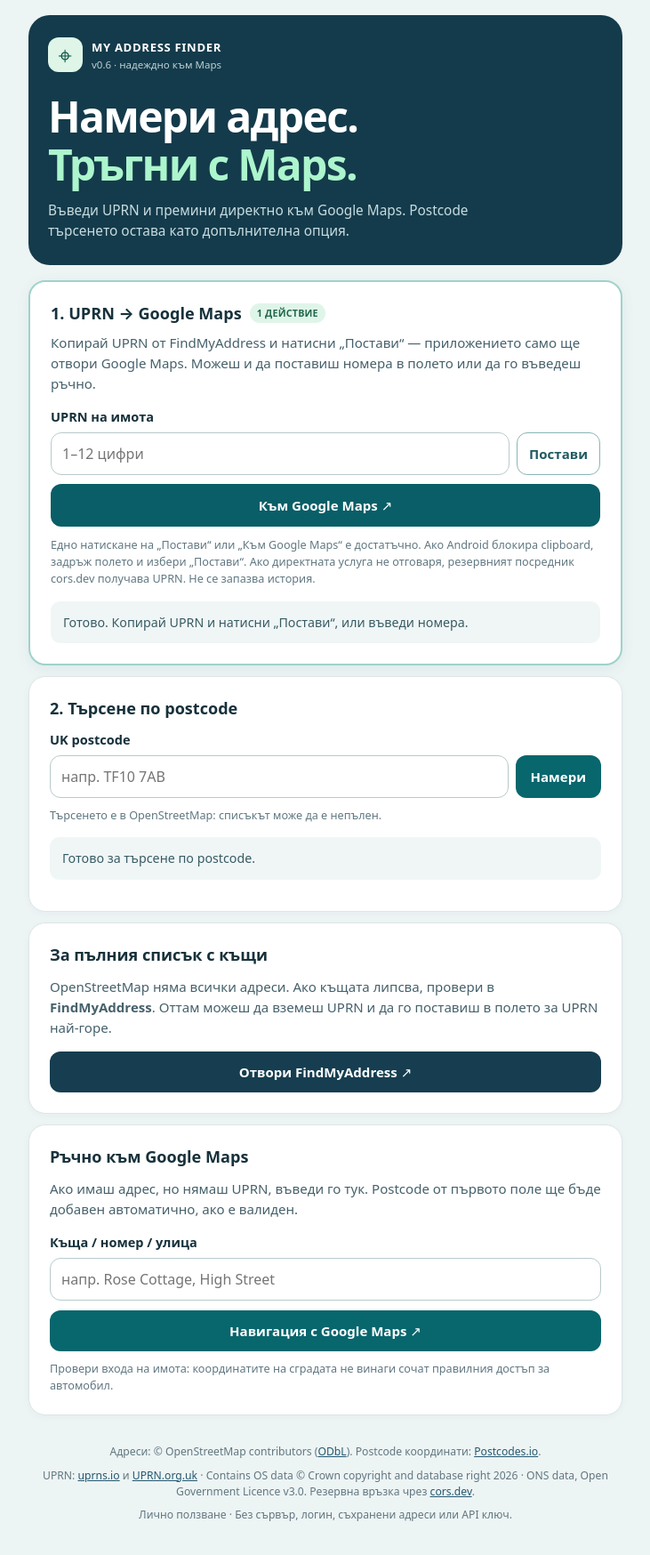
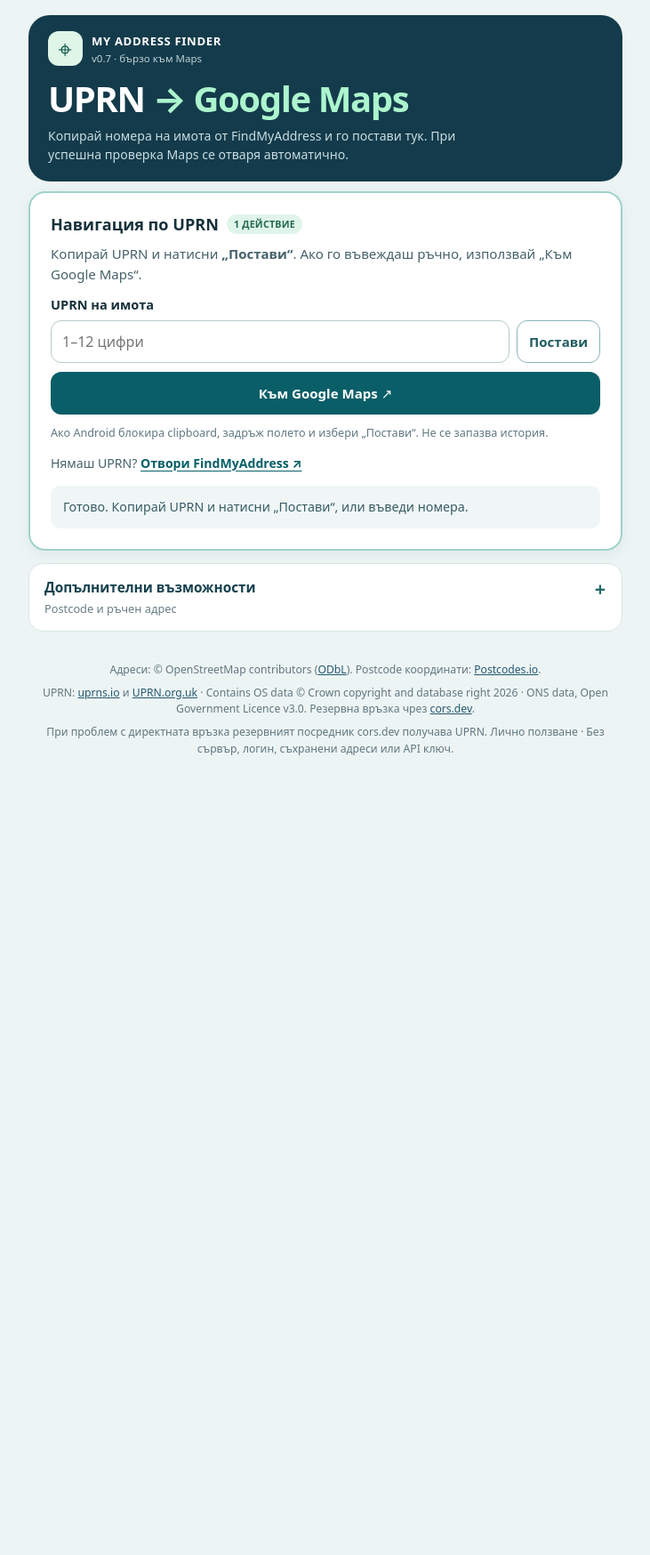
Before and after one commit to myalmaz61/maf, a plain HTML site: page index.html in a window 1280 px wide. Shown: the whole page at 89% size, without its empty margins (274-1005 px from the left). After the commit the page ends 894 px from the top, so only its background shows below. Drawn offline with Linux system fonts and the light colour scheme.

Commit message:
Add files via upload

```diff
--- a/app.js
+++ b/app.js
@@ -1,5 +1,5 @@
 "use strict";
-// My Address Finder v0.6 — reliability fixes; v0.4 UPRN providers and Maps links preserved.
+// My Address Finder v0.7 — cleaner Android UI and stricter labelled clipboard parsing; v0.6 routing preserved.
 // No analytics, API keys, UPRN history or persistent address storage.
 const $ = (id) => document.getElementById(id);
 const postcodeInput = $("postcode");
@@ -167,10 +167,15 @@ function validUprn(value) {
   return /^[1-9][0-9]{0,11}$/.test(value);
 }
 function extractUprn(text) {
-  // Accept a bare number or a single FindMyAddress-style "UPRN: 123456" line.
-  // Do not guess from arbitrary text containing other numbers.
-  const match = String(text || "").trim().match(/^(?:UPRN\s*[:#-]?\s*)?([1-9][0-9]{0,11})$/i);
-  return match ? match[1] : null;
+  // A single bare UPRN, or one explicitly labelled UPRN in pasted multi-line text.
+  // Never guess from postcode / house numbers / arbitrary unlabelled numeric text.
+  const source = String(text || "").trim();
+  if (!source || source.length > 1500) return null;
+  const onlyNumber = source.match(/^([1-9][0-9]{0,11})$/);
+  if (onlyNumber) return onlyNumber[1];
+  const matches = [...source.matchAll(/(?:^|[\r\n])\s*(?:UPRN|Unique Property Reference Number)\s*[:#–—-]?\s*([1-9][0-9]{0,11})(?![0-9])(?=\s*(?:$|[\r\n]|[;|,]))/gi)];
+  const unique = [...new Set(matches.map(m => m[1]))];
+  return unique.length === 1 ? unique[0] : null;
 }
 // The official OS Open UPRN data is republished via these public APIs.
 // First try direct API requests. A third-party proxy is used ONLY when the direct
--- a/index.html
+++ b/index.html
@@ -8,21 +8,21 @@
   <link rel="manifest" href="./manifest.webmanifest">
   <link rel="icon" type="image/png" sizes="192x192" href="./icon-192.png">
   <link rel="apple-touch-icon" href="./icon-192.png">
-  <link rel="stylesheet" href="./styles.css?v=0.6.0">
+  <link rel="stylesheet" href="./styles.css?v=0.7.0">
   <title>My Address Finder</title>
-  <script src="./app.js?v=0.6.0" defer></script>
+  <script src="./app.js?v=0.7.0" defer></script>
 </head>
 <body>
   <main class="app">
     <header class="hero">
-      <div class="brand"><span class="brand-icon" aria-hidden="true">⌖</span><span>MY ADDRESS FINDER <small>v0.6 · надеждно към Maps</small></span></div>
-      <h1>Намери адрес.<br><em>Тръгни с Maps.</em></h1>
-      <p>Въведи UPRN и премини директно към Google Maps. Postcode търсенето остава като допълнителна опция.</p>
+      <div class="brand"><span class="brand-icon" aria-hidden="true">⌖</span><span>MY ADDRESS FINDER <small>v0.7 · бързо към Maps</small></span></div>
+      <h1>UPRN <em>→ Google Maps</em></h1>
+      <p>Копирай номера на имота от FindMyAddress и го постави тук. При успешна проверка Maps се отваря автоматично.</p>
     </header>
 
     <section class="panel uprn-panel" aria-labelledby="uprn-heading">
-      <div class="section-head"><h2 id="uprn-heading">1. UPRN → Google Maps</h2><span class="new-tag">1 ДЕЙСТВИЕ</span></div>
-      <p>Копирай UPRN от FindMyAddress и натисни „Постави“ — приложението само ще отвори Google Maps. Можеш и да поставиш номера в полето или да го въведеш ръчно.</p>
+      <div class="section-head"><h2 id="uprn-heading">Навигация по UPRN</h2><span class="new-tag">1 ДЕЙСТВИЕ</span></div>
+      <p>Копирай UPRN и натисни <strong>„Постави“</strong>. Ако го въвеждаш ръчно, използвай „Към Google Maps“.</p>
       <form id="uprn-form" novalidate>
         <label for="uprn">UPRN на имота</label>
         <div class="uprn-entry">
@@ -32,22 +32,26 @@
           </div>
           <button id="uprn-btn" type="submit" class="uprn-submit">Към Google Maps ↗</button>
         </div>
-        <p class="hint" id="uprn-hint">Едно натискане на „Постави“ или „Към Google Maps“ е достатъчно. Ако Android блокира clipboard, задръж полето и избери „Постави“. Ако директната услуга не отговаря, резервният посредник cors.dev получава UPRN. Не се запазва история.</p>
+        <p class="hint" id="uprn-hint">Ако Android блокира clipboard, задръж полето и избери „Постави“. Не се запазва история.</p>
       </form>
+      <p class="uprn-findmyaddress">Нямаш UPRN? <a id="findmyaddress" href="https://www.findmyaddress.co.uk/" target="_blank" rel="noopener noreferrer">Отвори FindMyAddress ↗</a></p>
       <div id="uprn-status" class="status" role="status" aria-live="polite">Готово. Копирай UPRN и натисни „Постави“, или въведи номера.</div>
       <div id="uprn-result" class="uprn-result hidden"></div>
       <details id="uprn-debug" class="uprn-debug hidden"><summary>Подробности за грешката</summary><pre id="uprn-log"></pre><p>„CORS/мрежа“ не означава непременно, че UPRN е грешен. Ако е HTTP 404, възможно е имотът да липсва от данните.</p></details>
     </section>
 
+    <details class="additional-tools" id="additional-tools">
+      <summary>Допълнителни възможности <span>Postcode и ръчен адрес</span></summary>
+      <div class="additional-tools-content">
         <section class="panel" aria-labelledby="search-heading">
-      <h2 id="search-heading">2. Търсене по postcode</h2>
+          <h2 id="search-heading">Търсене по postcode</h2>
           <form id="search-form" novalidate>
             <label for="postcode">UK postcode</label>
             <div class="search-row">
               <input id="postcode" name="postcode" type="text" inputmode="text" autocomplete="postal-code" autocapitalize="characters" spellcheck="false" maxlength="9" placeholder="напр. TF10 7AB" required aria-describedby="postcode-hint">
               <button id="search-btn" type="submit">Намери</button>
             </div>
-        <p class="hint" id="postcode-hint">Търсенето е в OpenStreetMap: списъкът може да е непълен.</p>
+            <p class="hint" id="postcode-hint">Търсенето е в OpenStreetMap. Списъкът може да е непълен.</p>
           </form>
           <div id="status" class="status" role="status" aria-live="polite">Готово за търсене по postcode.</div>
           <div id="meta" class="meta hidden"></div>
@@ -55,27 +59,23 @@
           <div id="retry-wrap" class="hidden extra-actions"><button type="button" id="retry-btn" class="secondary">Опитай друг сървър</button></div>
         </section>
 
-    <section class="panel" aria-labelledby="official-heading">
-      <h2 id="official-heading">За пълния списък с къщи</h2>
-      <p>OpenStreetMap няма всички адреси. Ако къщата липсва, провери в <strong>FindMyAddress</strong>. Оттам можеш да вземеш UPRN и да го поставиш в полето за UPRN най-горе.</p>
-      <a id="findmyaddress" class="link-button" href="https://www.findmyaddress.co.uk/" target="_blank" rel="noopener noreferrer">Отвори FindMyAddress ↗</a>
-    </section>
-
         <section class="panel" aria-labelledby="manual-heading">
           <h2 id="manual-heading">Ръчно към Google Maps</h2>
-      <p>Ако имаш адрес, но нямаш UPRN, въведи го тук. Postcode от първото поле ще бъде добавен автоматично, ако е валиден.</p>
+          <p>Ако имаш адрес, но нямаш UPRN, въведи го тук. Postcode от полето по-горе ще бъде добавен автоматично, ако е валиден.</p>
           <form id="manual-form">
             <label for="manual-address">Къща / номер / улица</label>
             <input id="manual-address" type="text" placeholder="напр. Rose Cottage, High Street" maxlength="200" required>
             <button type="submit" class="manual-btn">Навигация с Google Maps ↗</button>
           </form>
-      <p class="hint">Провери входа на имота: координатите на сградата не винаги сочат правилния достъп за автомобил.</p>
+          <p class="hint">Точката на имота невинаги съвпада с автомобилния вход.</p>
         </section>
+      </div>
+    </details>
 
     <footer>
       <p>Адреси: © OpenStreetMap contributors (<a href="https://www.openstreetmap.org/copyright" target="_blank" rel="noopener noreferrer">ODbL</a>). Postcode координати: <a href="https://postcodes.io/" target="_blank" rel="noopener noreferrer">Postcodes.io</a>.</p>
       <p>UPRN: <a href="https://uprns.io/" target="_blank" rel="noopener noreferrer">uprns.io</a> и <a href="https://uprn.org.uk/" target="_blank" rel="noopener noreferrer">UPRN.org.uk</a> · Contains OS data © Crown copyright and database right 2026 · ONS data, Open Government Licence v3.0. Резервна връзка чрез <a href="https://cors.dev/privacy" target="_blank" rel="noopener noreferrer">cors.dev</a>.</p>
-      <p>Лично ползване · Без сървър, логин, съхранени адреси или API ключ.</p>
+      <p>При проблем с директната връзка резервният посредник cors.dev получава UPRN. Лично ползване · Без сървър, логин, съхранени адреси или API ключ.</p>
     </footer>
   </main>
 </body>
--- a/styles.css
+++ b/styles.css
@@ -13,3 +13,21 @@
 .uprn-panel .uprn-field-row .paste-uprn-btn{min-width:84px;background:#fff;color:#205b61;border:1px solid #8ab4b6;padding:12px 13px}
 .uprn-panel .uprn-field-row .paste-uprn-btn:hover{background:#eff8f8}
 .uprn-panel .uprn-submit{width:100%;background:#095e67;min-height:48px}
+
+/* v0.7 — UPRN-first Android screen; secondary tools remain accessible */
+.hero{padding-top:18px;padding-bottom:20px;margin-bottom:11px}
+.hero h1{font-size:clamp(1.65rem,6.8vw,2.5rem);margin:15px 0 9px}
+.hero p{font-size:.88rem;line-height:1.48}
+.uprn-panel{margin-top:10px}
+.uprn-panel p{margin-bottom:12px}
+.uprn-findmyaddress{font-size:.88rem!important;margin:13px 0 0!important}
+.uprn-findmyaddress a{font-weight:750;color:#075f67;text-underline-offset:3px}
+.additional-tools{margin:14px 0;background:#fff;border:1px solid #d9e6e7;border-radius:17px;overflow:hidden}
+.additional-tools>summary{position:relative;display:flex;flex-direction:column;gap:4px;list-style:none;cursor:pointer;padding:16px 42px 16px 17px;font-size:.96rem;font-weight:750;color:#16414d}
+.additional-tools>summary::-webkit-details-marker{display:none}
+.additional-tools>summary span{color:#6a7e85;font-size:.80rem;font-weight:500}
+.additional-tools>summary::after{content:"+";position:absolute;right:18px;top:17px;font-size:1.35rem;line-height:1;color:#246b6e}
+.additional-tools[open]>summary::after{content:"−"}
+.additional-tools>summary:focus-visible{outline:3px solid #90d2c7;outline-offset:-3px}
+.additional-tools-content{padding:0 9px 9px}
+.additional-tools .panel{box-shadow:none;margin:7px 0 0;border-radius:13px;padding:16px 12px}
--- a/sw.js
+++ b/sw.js
@@ -1,6 +1,6 @@
 // v0.6: shell cache only; live UPRN/postcode requests are never intercepted.
 // Query-versioned assets prevent old app.js/styles.css surviving GitHub Pages deploys.
-const CACHE = "my-address-finder-shell-v0.6.0";
+const CACHE = "my-address-finder-shell-v0.7.0";
 const SHELL = ["./", "./index.html", "./styles.css?v=0.6.0", "./app.js?v=0.6.0", "./manifest.webmanifest", "./icon-192.png", "./icon-512.png"];
 self.addEventListener("install", event => {
   event.waitUntil(caches.open(CACHE).then(cache => cache.addAll(SHELL)).then(() => self.skipWaiting()));
```
Lines whose indentation alone changed are shown as unchanged.
